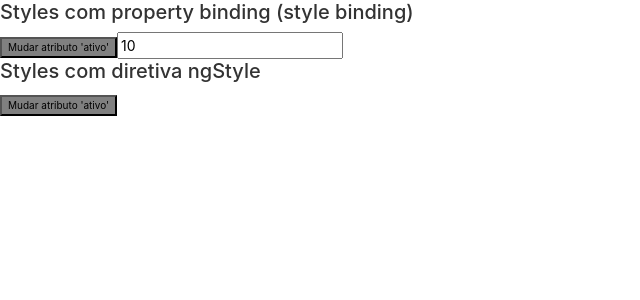
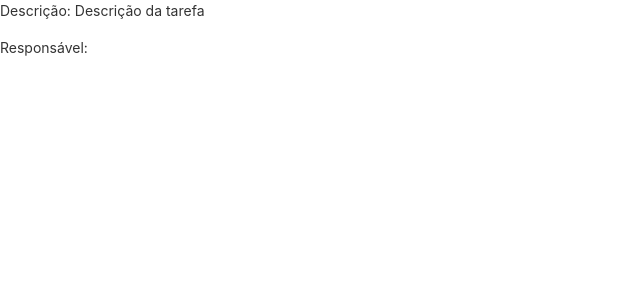
Before and after one commit to apazze/angular-spike, an Angular app in the folder angular/: page / in a window 1280 px wide. Shown: the top 300 px of the page, without its empty margins (0-640 px from the left). Built offline with nearby package versions, Linux system fonts and the light colour scheme.

Commit message:
Operador Elvis '?' verifica se é nulo

```diff
--- a/angular/src/app/app.component.html
+++ b/angular/src/app/app.component.html
@@ -502,4 +502,6 @@
 <!-- <app-diretiva-ngswitch></app-diretiva-ngswitch> -->
 <!-- <app-diretiva-ngfor></app-diretiva-ngfor> -->
 <!-- <app-diretiva-ngclass></app-diretiva-ngclass> -->
-<app-diretiva-ngstyle></app-diretiva-ngstyle>
+<!-- <app-diretiva-ngstyle></app-diretiva-ngstyle> -->
+
+<app-operador-elvis></app-operador-elvis>
--- a/angular/src/app/app.module.ts
+++ b/angular/src/app/app.module.ts
@@ -15,13 +15,22 @@ import { DiretivaNgswitchComponent } from './diretiva-ngswitch/diretiva-ngswitch
 import { DiretivaNgforComponent } from './diretiva-ngfor/diretiva-ngfor.component';
 import { DiretivaNgclassComponent } from './diretiva-ngclass/diretiva-ngclass.component';
 import { DiretivaNgstyleComponent } from './diretiva-ngstyle/diretiva-ngstyle.component';
+import { OperadorElvisComponent } from './operador-elvis/operador-elvis.component';
 
 @NgModule({ //Decorator ou anotação da classe que é um módulo e que agrupa e organiza componentes, services, etc... de uma determinado pacote ou feature
   declarations: [ // declarations, imports, providers, bootstrap são metadados
     AppComponent, // em declarations é declarado os componentes, diretivas e pipes do módulo
     MeuPrimeiroComponenteComponent,
     DataBindingComponent,
-    InputPropertyComponent, OutputPropertyComponent, CicloComponent, DiretivaNgIfComponent, DiretivaNgswitchComponent, DiretivaNgforComponent, DiretivaNgclassComponent, DiretivaNgstyleComponent //expor o componente para outras classes
+    InputPropertyComponent,
+    OutputPropertyComponent,
+    CicloComponent,
+    DiretivaNgIfComponent,
+    DiretivaNgswitchComponent,
+    DiretivaNgforComponent,
+    DiretivaNgclassComponent,
+    DiretivaNgstyleComponent,
+    OperadorElvisComponent //expor o componente para outras classes
   ],
   imports: [
     BrowserModule, // módulos externos que serão importados nos componentes ou neste módulo
--- /dev/null
+++ b/angular/src/app/operador-elvis/operador-elvis.component.html
@@ -0,0 +1,4 @@
+<p>Descrição: {{ tarefa.desc }}</p>
+<!-- <p>Responsável: {{ tarefa.responsavel.nome }}</p> Vai dar null pointer -->
+<!-- <p>Responsável: {{ tarefa.responsavel != null ? tarefa.responsavel.nome : ''}}</p> Funciona mas é feio -->
+<p>Responsável: {{ tarefa.responsavel?.usuario?.nome}}</p>
--- /dev/null
+++ b/angular/src/app/operador-elvis/operador-elvis.component.ts
@@ -0,0 +1,17 @@
+import { Component } from '@angular/core';
+
+@Component({
+  selector: 'app-operador-elvis',
+  templateUrl: './operador-elvis.component.html',
+  styleUrls: ['./operador-elvis.component.css']
+})
+export class OperadorElvisComponent {
+
+  tarefa: any = {
+    desc: 'Descrição da tarefa',
+    responsavel: {
+      usuario: null
+    }
+  };
+
+}
```
Also changed, not shown: angular/src/app/operador-elvis/operador-elvis.component.css (added), 1 other file (tests, documents, lock files or other folders).
